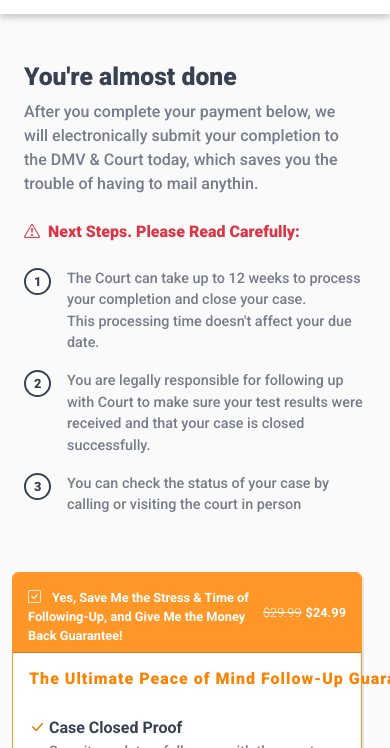
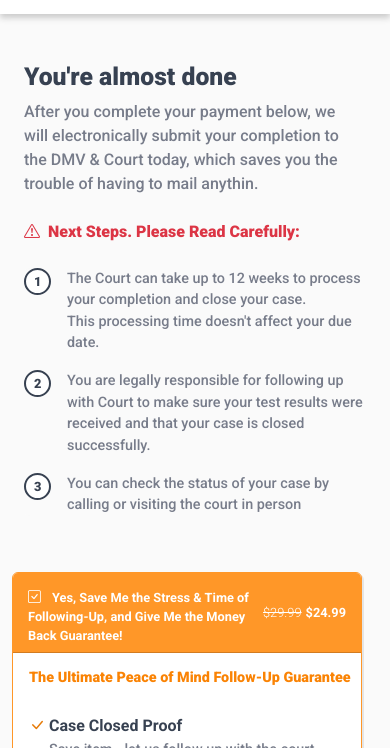
Before and after one commit to ralphsulit/payment, a plain HTML site: page index.html in a window 390 px wide. Shown: the part 96-844 px from the top of the page. Drawn offline with nearby package versions, Linux system fonts and the light colour scheme.

Commit message:
change body title font size and remove letter spacing

```diff
--- a/main.css
+++ b/main.css
@@ -470,6 +470,11 @@ Responsive Breakpoints
     display: flex;
     align-items: center;
   }
+
+  .body-title {
+    letter-spacing: 0;
+    font-size: 0.9rem;
+  }
 }
 
 /* Large devices */
```
